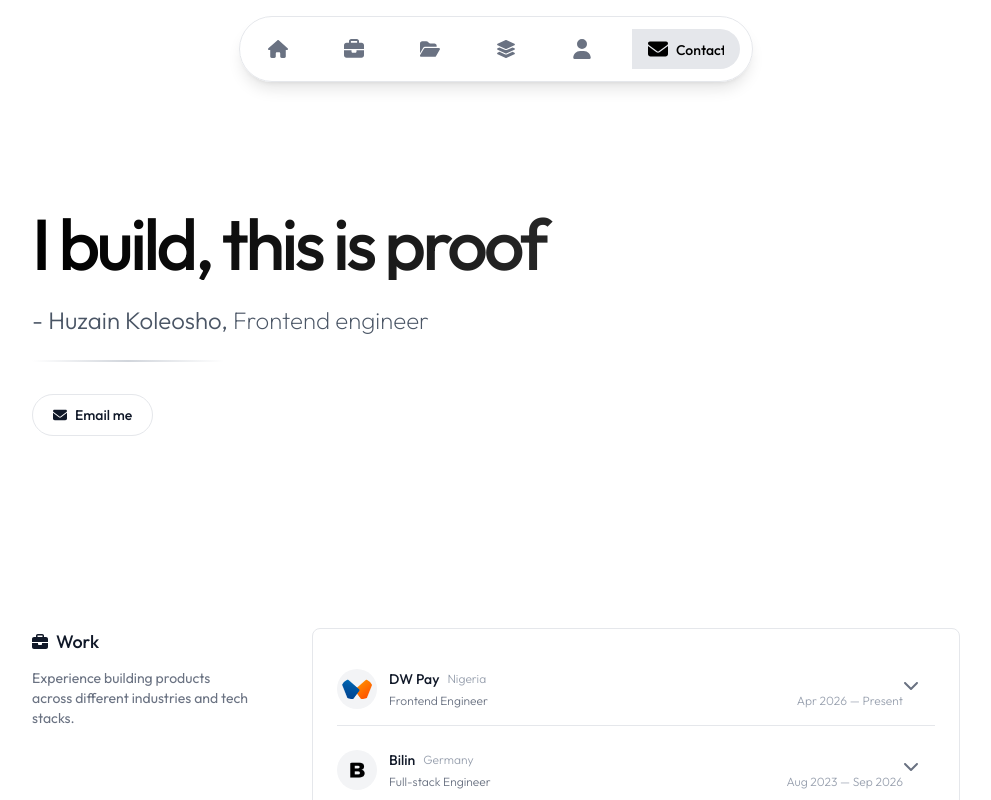
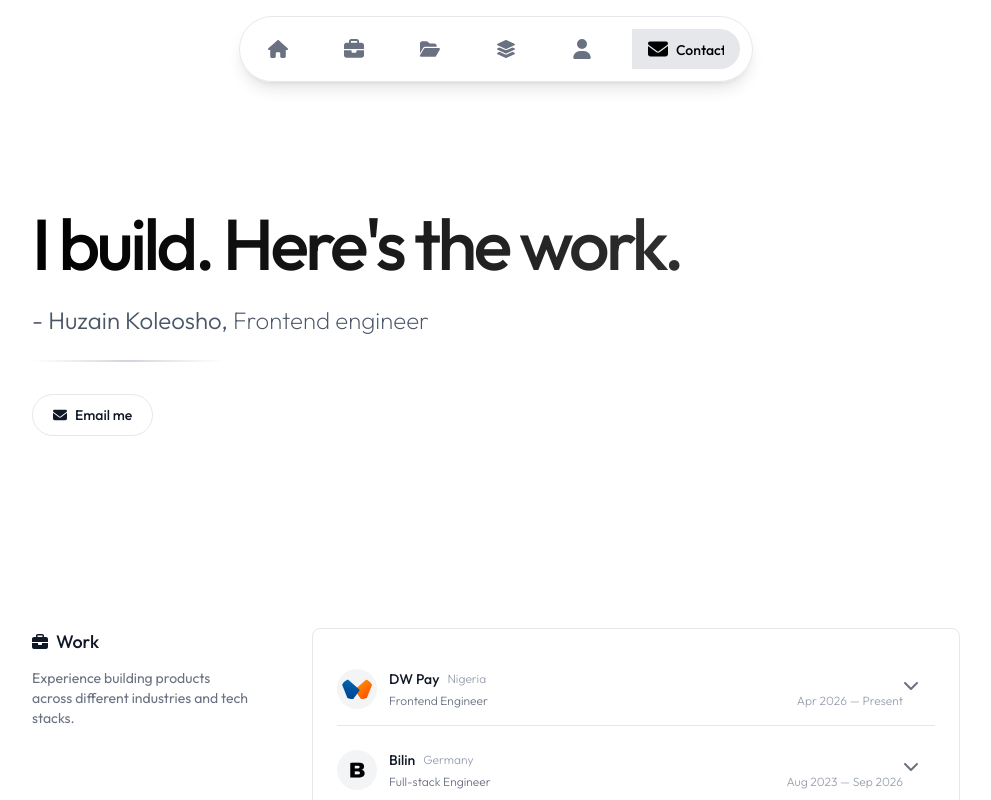
Before and after one commit to Uzayn/my-portfolio, a Next.js app: page / in a window 1280 px wide. Shown: the top 800 px of the page, without its empty margins (144-1135 px from the left). Built offline with nearby package versions, Linux system fonts and the light colour scheme.

Commit message:
feat(hero): headline becomes an invitation instead of a claim
Co-Authored-By: Claude Fable 5.1 <noreply@anthropic.com>

```diff
--- a/src/components/Hero.tsx
+++ b/src/components/Hero.tsx
@@ -15,7 +15,7 @@ export default function Hero() {
             backgroundClip: "text",
           }}
         >
-          I build, this is proof
+          I build. Here&apos;s the work.
         </h1>
 
         <p className="text-base md:text-2xl font-light text-gray-600">
```
